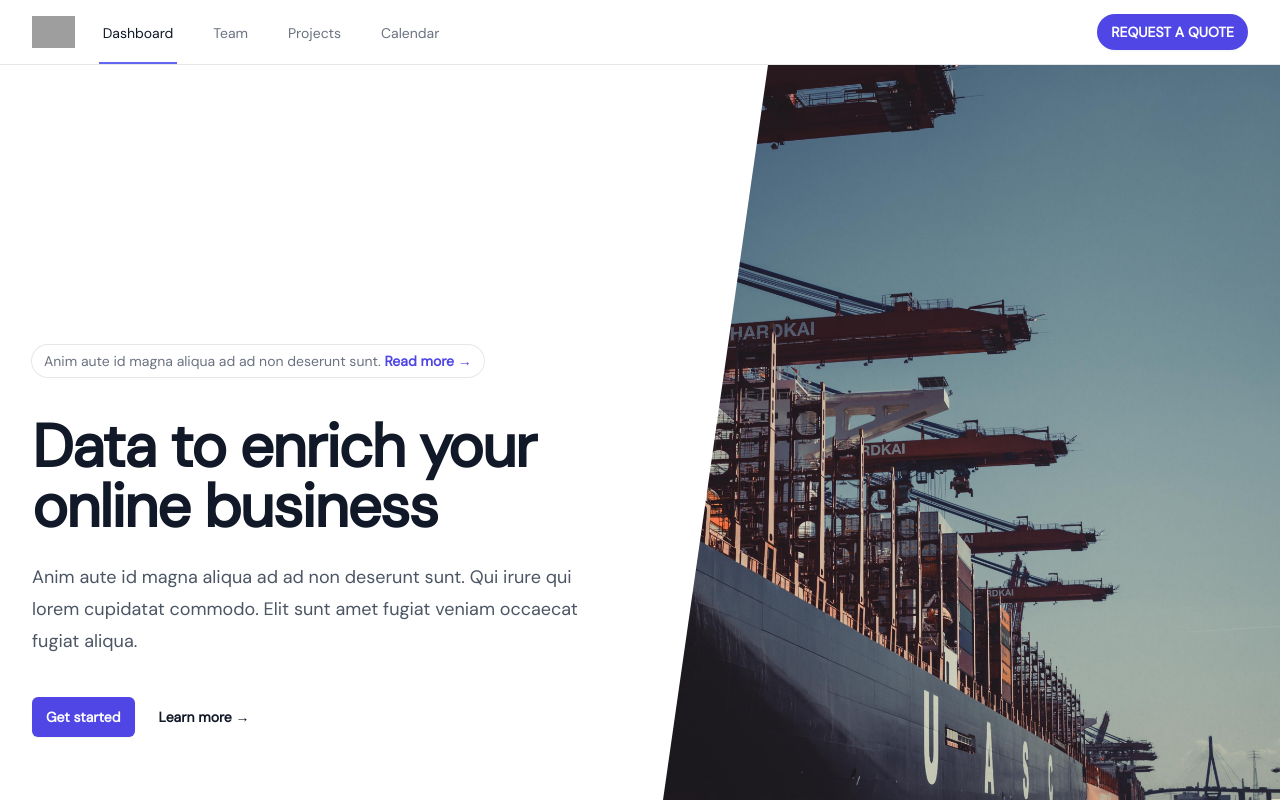
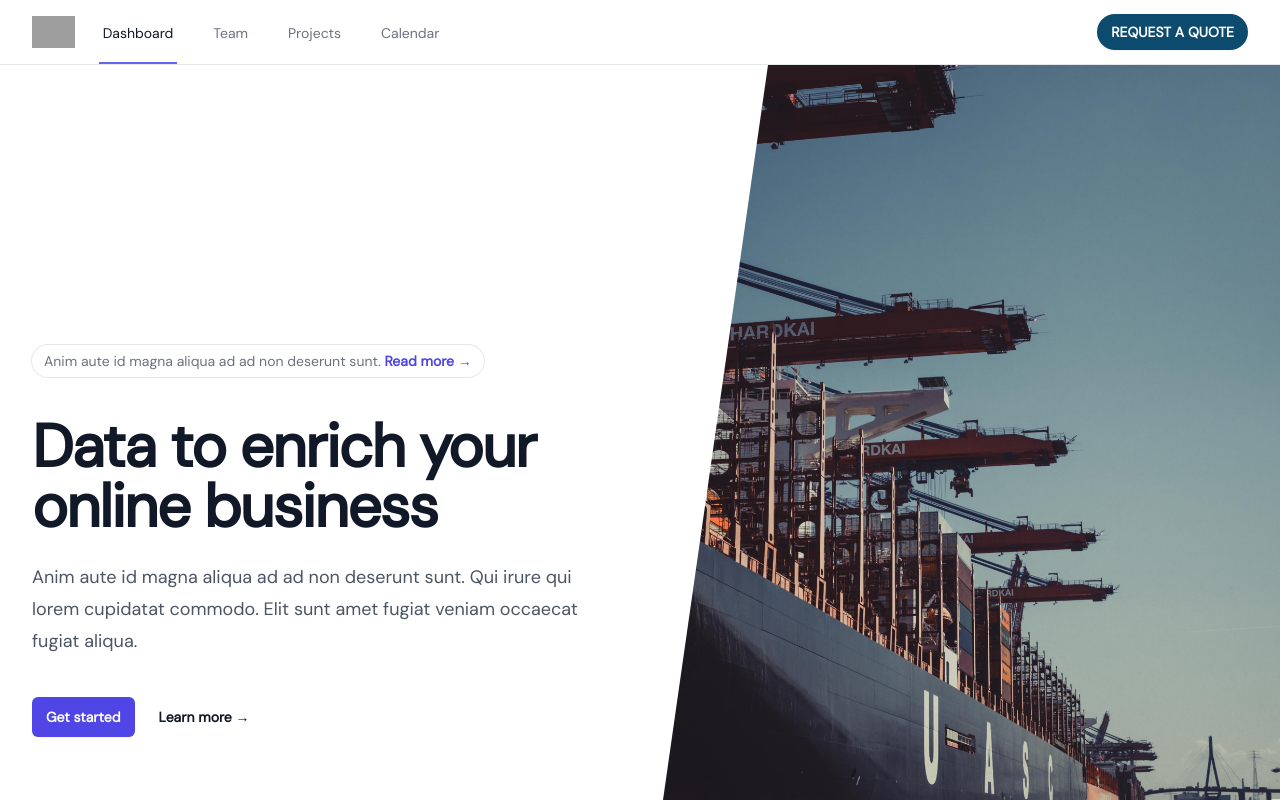
Before and after one commit to sdhwa92/mexim, a Next.js app: page / in a window 1280 px wide. Shown: the top 800 px of the page. Built offline with nearby package versions, Linux system fonts and the light colour scheme; grey boxes are pictures that could not be loaded.

Commit message:
created color theme

```diff
--- a/components/Navbar/SimpleNavbar.tsx
+++ b/components/Navbar/SimpleNavbar.tsx
@@ -1,6 +1,7 @@
 import { Disclosure } from "@headlessui/react";
 import { Bars3Icon, XMarkIcon } from "@heroicons/react/24/outline";
 import { RoundedButton } from "@/ui/Button";
+import { COLOR_THEME } from "@/constants";
 
 export default function Example() {
   return (
@@ -74,6 +75,10 @@ export default function Example() {
                       dataTestId="navbar-left-button"
                       onClick={() => alert("click")}
                       extraClassNames="uppercase"
+                      color={COLOR_THEME.background.primary}
+                      hoverColor={COLOR_THEME.background.primaryHover}
+                      outlineColor={COLOR_THEME.outline.primaryFocusVisible}
+                      textColor={COLOR_THEME.text.primary}
                     >
                       Request a Quote
                     </RoundedButton>
--- /dev/null
+++ b/constants.ts
@@ -0,0 +1,26 @@
+export const COLOR_THEME = {
+  background: {
+    primary: "bg-sky-900",
+    primaryHover: "hover:bg-sky-800",
+    primaryFocus: "focus:bg-sky-800",
+    primaryActive: "active:bg-sky-800",
+    secondary: "bg-sky-500",
+    secondaryHover: "hover:bg-sky-400",
+    secondaryFocus: "focus:bg-sky-400",
+    secondaryActive: "active:bg-sky-400",
+    tertiary: "bg-white",
+    tertiaryHover: "hover:bg-slate-100",
+    tertiaryFocus: "focus:bg-slate-100",
+    tertiaryActive: "active:bg-slate-100",
+  },
+  text: {
+    primary: "text-white",
+    secondary: "text-white",
+    tertiary: "text-gray-950",
+  },
+  outline: {
+    primaryFocusVisible: "focus-visible:outline-sky-800",
+    secondaryFocusVisible: "focus-visible:outline-sky-400",
+    tertiaryFocusVisible: "focus-visible:outline-slate-100",
+  },
+};
--- a/layouts/DefaultLayout.tsx
+++ b/layouts/DefaultLayout.tsx
@@ -17,8 +17,6 @@ interface Props {
 }
 
 export default function DefaultLayout({ children, home }: Props) {
-  console.log(dmSans.className);
-
   return (
     <div className={classNames("bg-white", dmSans.className)}>
       <Head>
--- a/tailwind.config.js
+++ b/tailwind.config.js
@@ -4,6 +4,8 @@ module.exports = {
     "./pages/**/*.{js,ts,jsx,tsx,mdx}",
     "./components/**/*.{js,ts,jsx,tsx,mdx}",
     "./app/**/*.{js,ts,jsx,tsx,mdx}",
+    "./ui/**/*.{js,ts,jsx,tsx,mdx}",
+    "./constants.ts",
   ],
   theme: {
     extend: {
--- a/ui/Button/Button.tsx
+++ b/ui/Button/Button.tsx
@@ -4,16 +4,24 @@ import { classNames } from "@/utils";
 
 const Button: FC<IButtonProps> = ({
   dataTestId,
-  extraClassNames = "",
   onClick,
   children,
+  extraClassNames = "",
+  color,
+  hoverColor,
+  outlineColor,
+  textColor,
 }) => {
   return (
     <button
       data-testid={dataTestId}
       type="button"
       className={classNames(
-        "relative inline-flex items-center gap-x-1.5 rounded-md bg-indigo-500 px-3 py-2 text-sm font-semibold text-white shadow-sm hover:bg-indigo-400 focus-visible:outline focus-visible:outline-2 focus-visible:outline-offset-2 focus-visible:outline-indigo-500",
+        "relative inline-flex items-center gap-x-1.5 rounded-md px-3 py-2 text-sm font-semibold shadow-sm  focus-visible:outline focus-visible:outline-2 focus-visible:outline-offset-2",
+        color ? color : "bg-indigo-500",
+        hoverColor ? hoverColor : "hover:bg-indigo-400",
+        outlineColor ? outlineColor : "focus-visible:outline-indigo-500",
+        textColor ? textColor : "text-white",
         extraClassNames
       )}
       onClick={onClick}
--- a/ui/Button/IButtonProps.ts
+++ b/ui/Button/IButtonProps.ts
@@ -5,4 +5,8 @@ export default interface IButtonProps {
   onClick: () => void;
   extraClassNames?: string;
   children: ReactNode;
+  color?: string;
+  hoverColor?: string;
+  outlineColor?: string;
+  textColor?: string;
 }
--- a/ui/Button/RoundedButton.tsx
+++ b/ui/Button/RoundedButton.tsx
@@ -7,13 +7,21 @@ const RoundedButton: FC<IButtonProps> = ({
   extraClassNames = "",
   onClick,
   children,
+  color,
+  hoverColor,
+  outlineColor,
+  textColor,
 }) => {
   return (
     <button
       data-testid={dataTestId}
       type="button"
       className={classNames(
-        "relative inline-flex items-center gap-x-1.5 rounded-full bg-indigo-600 px-3.5 py-2 text-sm font-semibold text-white shadow-sm hover:bg-indigo-500 focus-visible:outline focus-visible:outline-2 focus-visible:outline-offset-2 focus-visible:outline-indigo-600",
+        "relative inline-flex items-center gap-x-1.5 rounded-full px-3.5 py-2 text-sm font-semibold shadow-sm focus-visible:outline focus-visible:outline-2 focus-visible:outline-offset-2",
+        color ? color : "bg-indigo-500",
+        hoverColor ? hoverColor : "hover:bg-indigo-400",
+        outlineColor ? outlineColor : "focus-visible:outline-indigo-500",
+        textColor ? textColor : "text-white",
         extraClassNames
       )}
       onClick={onClick}
```
